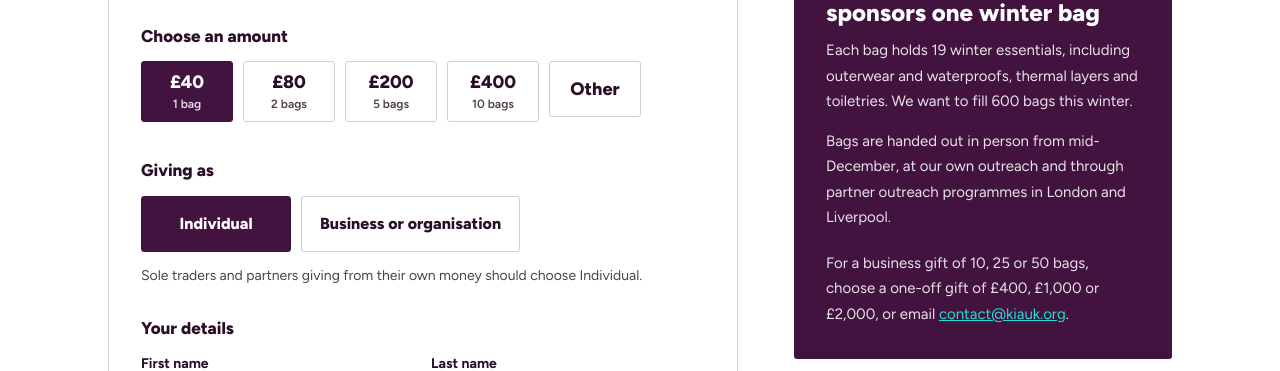
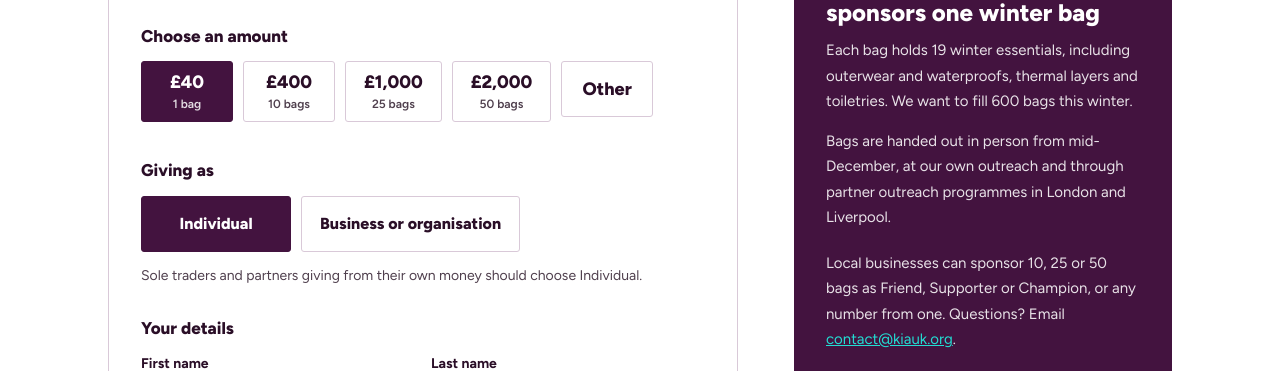
Before and after one commit to printpeachstudio-blip/kiauk-website, a plain HTML site: page donate.html in a window 1280 px wide. Shown: the part 429-800 px from the top of the page. Drawn offline with Linux system fonts and the light colour scheme.

Commit message:
Match donation amounts to the flyer tiers
Co-Authored-By: Claude Sonnet 5.5 <noreply@anthropic.com>

```diff
--- a/donate.html
+++ b/donate.html
@@ -166,7 +166,7 @@
         <h2 style="margin-bottom:12px">sponsors one winter bag</h2>
         <p>Each bag holds 19 winter essentials, including outerwear and waterproofs, thermal layers and toiletries. We want to fill 600 bags this winter.</p>
         <p>Bags are handed out in person from mid-December, at our own outreach and through partner outreach programmes in London and Liverpool.</p>
-        <p class="aside-note">For a business gift of 10, 25 or 50 bags, choose a one-off gift of £400, £1,000 or £2,000, or email <a href="mailto:contact@kiauk.org" style="color:var(--cyan)">contact@kiauk.org</a>.</p>
+        <p class="aside-note">Local businesses can sponsor 10, 25 or 50 bags as Friend, Supporter or Champion, or any number from one. Questions? Email <a href="mailto:contact@kiauk.org" style="color:var(--cyan)">contact@kiauk.org</a>.</p>
       </div>
       <p class="aside-note" style="margin-top:20px">Kindness In Action UK is a registered charity, number 1219528.</p>
     </aside>
--- a/donate.js
+++ b/donate.js
@@ -10,15 +10,14 @@
   var AMOUNTS = {
     one_off: [
       { pence: 4000, label: "£40", sub: "1 bag" },
-      { pence: 8000, label: "£80", sub: "2 bags" },
-      { pence: 20000, label: "£200", sub: "5 bags" },
-      { pence: 40000, label: "£400", sub: "10 bags" }
+      { pence: 40000, label: "£400", sub: "10 bags" },
+      { pence: 100000, label: "£1,000", sub: "25 bags" },
+      { pence: 200000, label: "£2,000", sub: "50 bags" }
     ],
     monthly: [
       { pence: 500, label: "£5", sub: "a month" },
       { pence: 1000, label: "£10", sub: "a month" },
-      { pence: 2000, label: "£20", sub: "a month" },
-      { pence: 4000, label: "£40", sub: "a month" }
+      { pence: 2000, label: "£20", sub: "a month" }
     ]
   };
 
```
